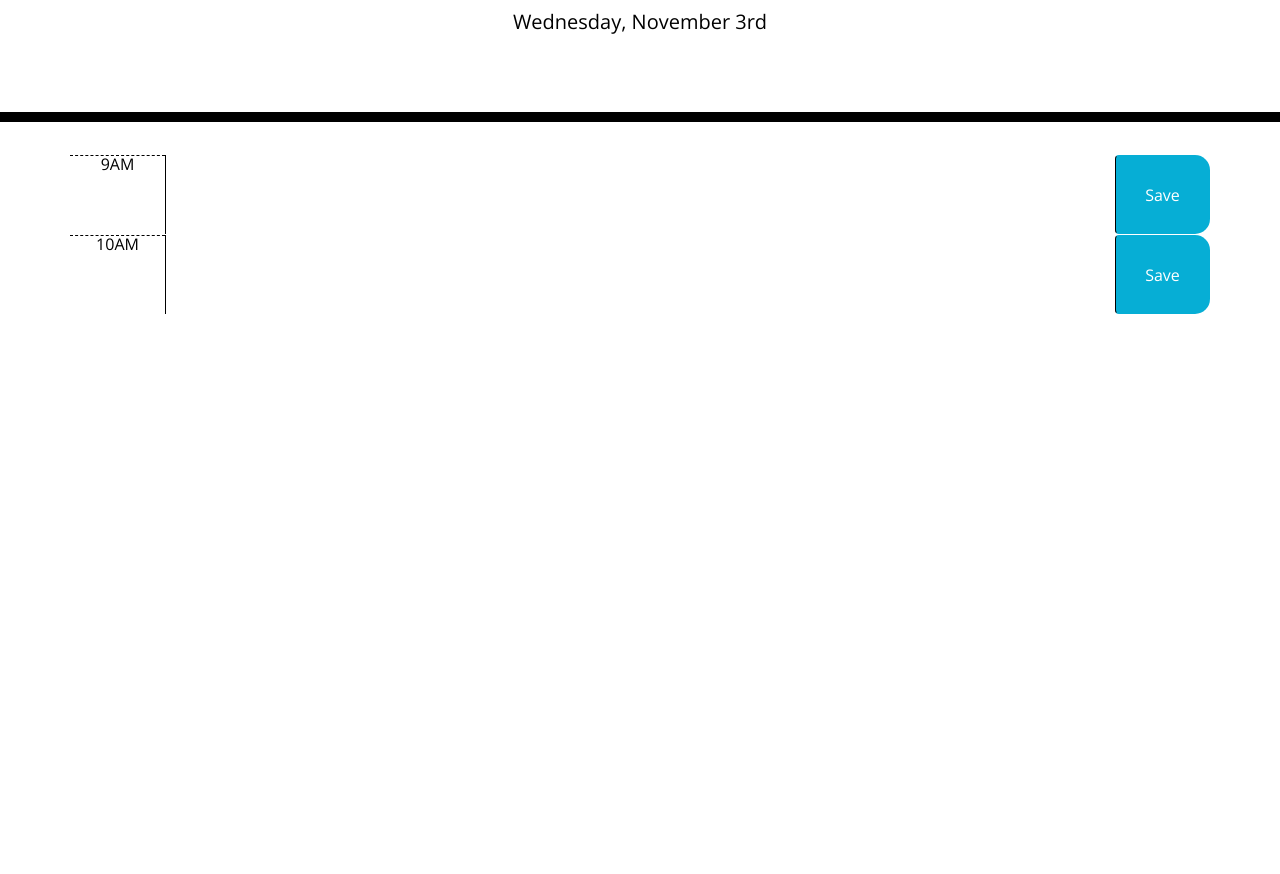
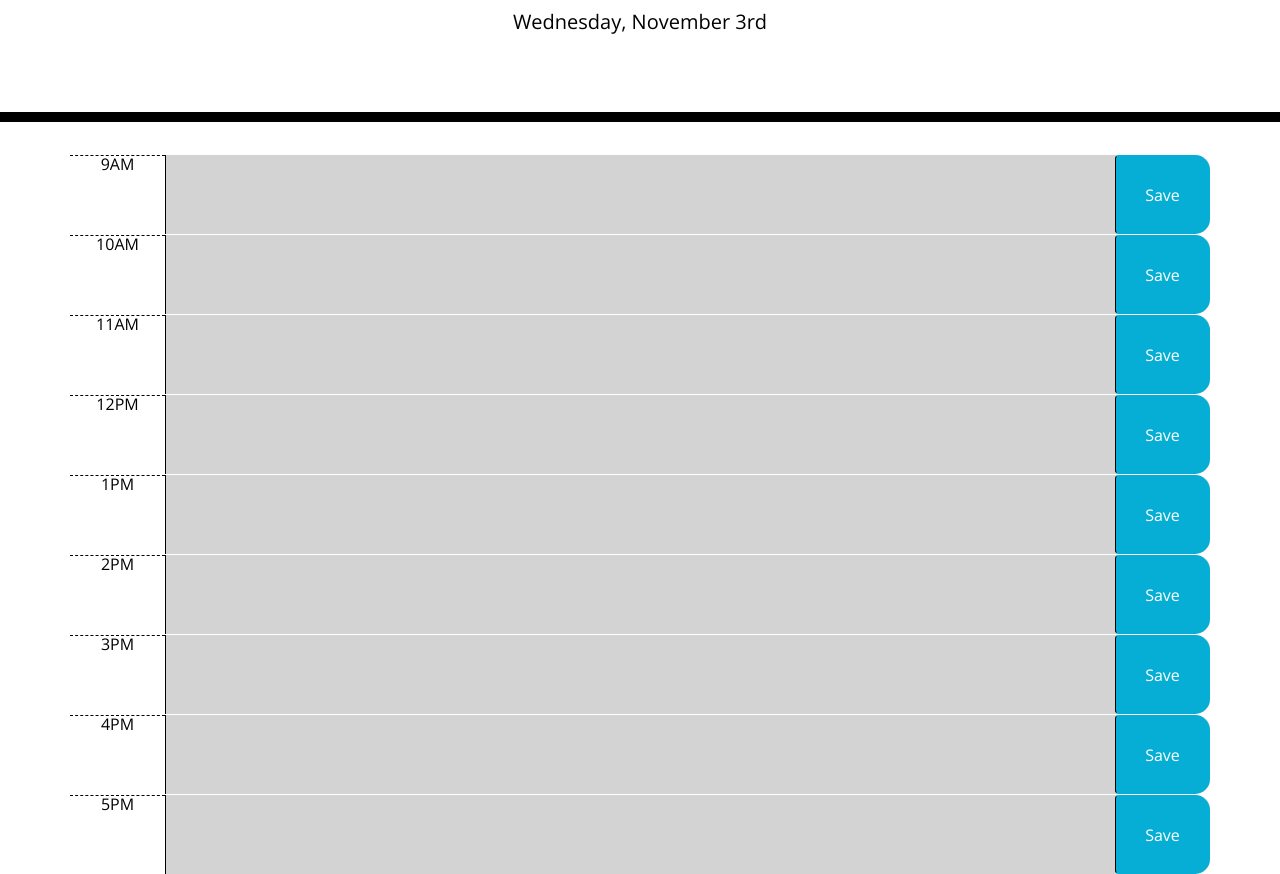
Before and after one commit to josh2100/splendid-schedule, a plain HTML site: page index.html in a window 1280 px wide. Shown: the part 182-1056 px from the top of the page. Before the commit the page ends 800 px from the top, so only its background shows below. Drawn offline with nearby package versions, Linux system fonts and the light colour scheme.

Commit message:
color am

```diff
--- a/assets/js/script.js
+++ b/assets/js/script.js
@@ -10,6 +10,21 @@ loadTasks = function () {
 };
 
 // function to render colors
+let renderColor = function () {
+  $(".time-block").each(function () {
+    let timeBlock = parseInt($(this).text().split("am")[0]);
+
+    if (timeBlock == currentHour) {
+      $(this).addClass("present");
+    }
+    if (timeBlock > currentHour) {
+      $(this).addClass("future");
+    }
+    if (timeBlock < currentHour) {
+      $(this).addClass("past");
+    }
+  });
+};
 
 // Wait for document to render before loading times
 $(document).ready(function () {
@@ -19,6 +34,7 @@ $(document).ready(function () {
   // load tasks already saved
   loadTasks();
   // invoke render colors function here,
+  renderColor();
 });
 
 // Save task
--- a/index.html
+++ b/index.html
@@ -44,6 +44,50 @@
         <textarea id="tenAm" class="col-md-10 description"></textarea>
         <button class="col-md-1 btn saveBtn">Save</button>
       </div>
+      <!-- 11AM -->
+      <div class="row time-block">
+        <div class="hour col-md-1">11AM</div>
+        <textarea id="elevenAm" class="col-md-10 description"></textarea>
+        <button class="col-md-1 btn saveBtn">Save</button>
+      </div>
+      <!-- 12PM -->
+      <div class="row time-block">
+        <div class="hour col-md-1">12PM</div>
+        <textarea id="twelvePm" class="col-md-10 description"></textarea>
+        <button class="col-md-1 btn saveBtn">Save</button>
+      </div>
+      <!-- 1PM -->
+      <div class="row time-block">
+        <div class="hour col-md-1">1PM</div>
+        <textarea id="tenAm" class="col-md-10 description"></textarea>
+        <button class="col-md-1 btn saveBtn">Save</button>
+      </div>
+      <!-- 2PM -->
+      <div class="row time-block">
+        <div class="hour col-md-1">2PM</div>
+        <textarea id="tenAm" class="col-md-10 description"></textarea>
+        <button class="col-md-1 btn saveBtn">Save</button>
+      </div>
+      <!-- 3PM -->
+      <div class="row time-block">
+        <div class="hour col-md-1">3PM</div>
+        <textarea id="tenAm" class="col-md-10 description"></textarea>
+        <button class="col-md-1 btn saveBtn">Save</button>
+      </div>
+
+      <!-- 4PM -->
+      <div class="row time-block">
+        <div class="hour col-md-1">4PM</div>
+        <textarea id="tenAm" class="col-md-10 description"></textarea>
+        <button class="col-md-1 btn saveBtn">Save</button>
+      </div>
+
+      <!-- 5PM -->
+      <div class="row time-block">
+        <div class="hour col-md-1">5PM</div>
+        <textarea id="tenAm" class="col-md-10 description"></textarea>
+        <button class="col-md-1 btn saveBtn">Save</button>
+      </div>
     </div>
 
     <script src="https://code.jquery.com/jquery-3.4.1.min.js"></script>
```
